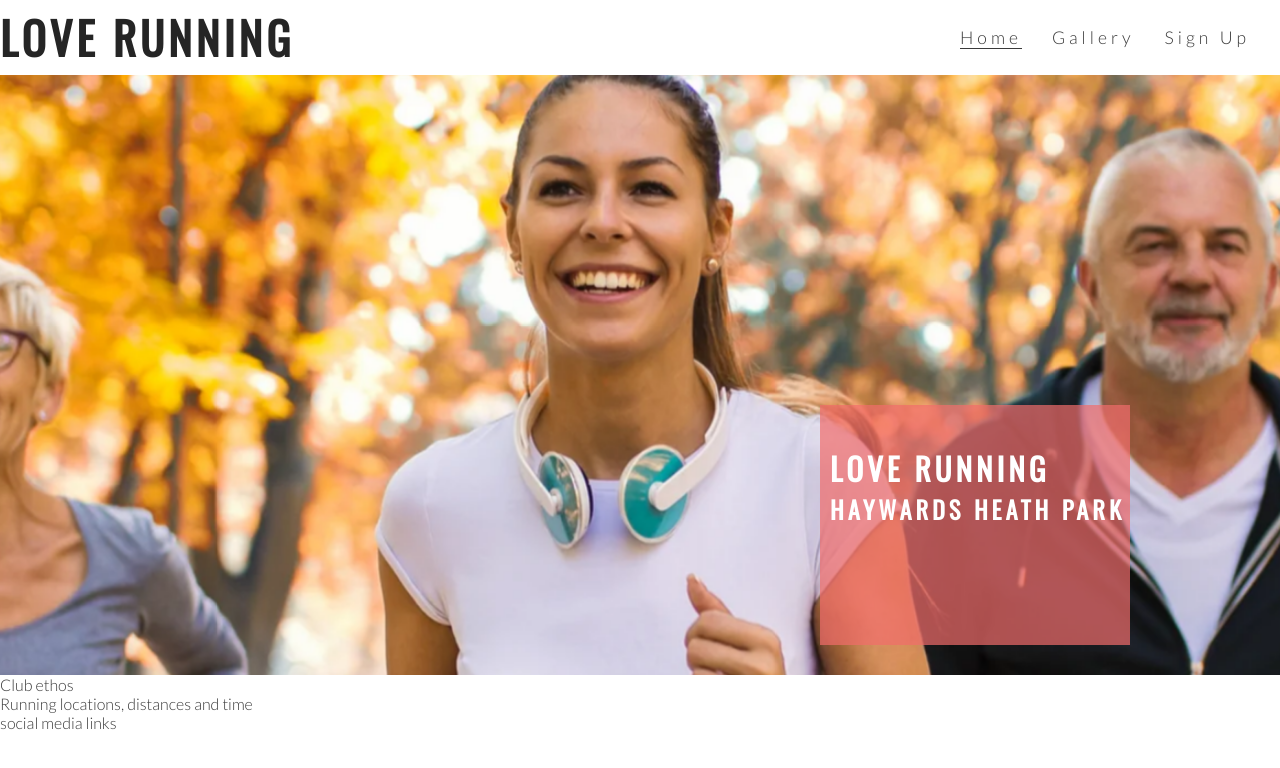
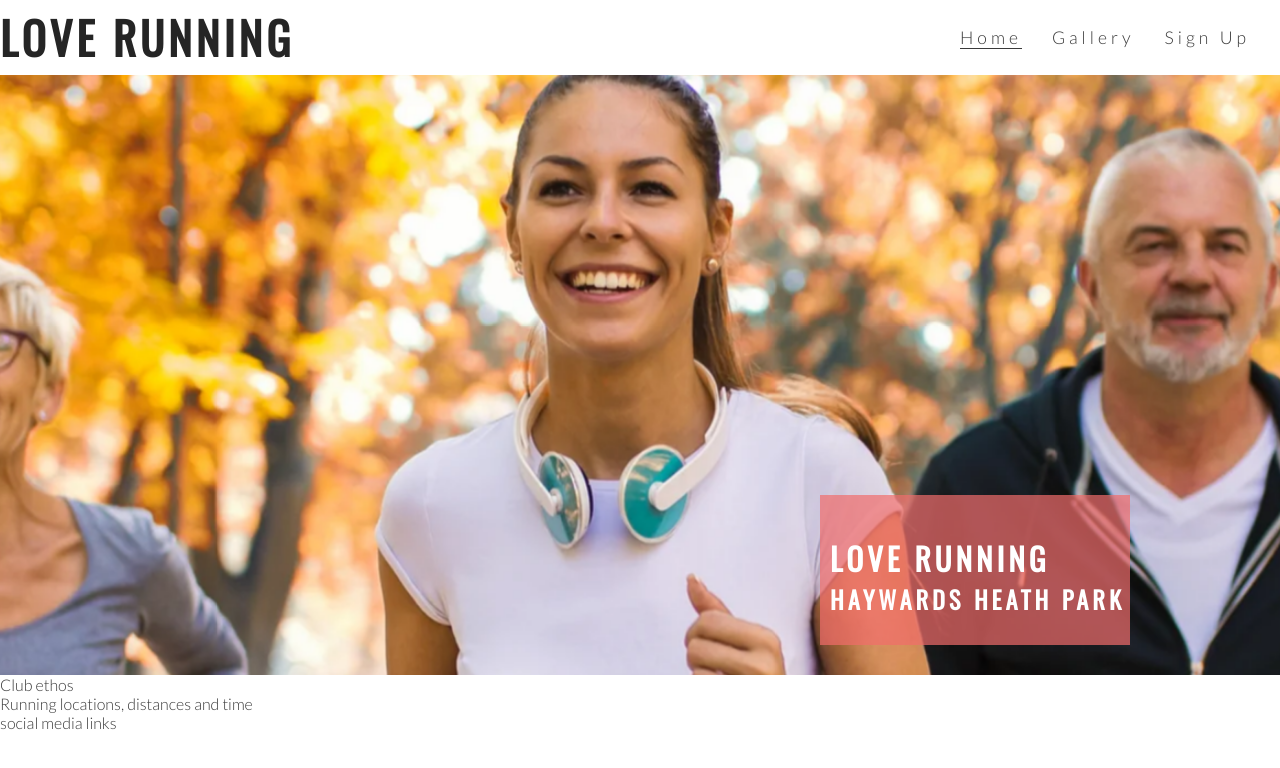
Before and after one commit to jflets/love-running, a plain HTML site: page index.html in a window 1280 px wide. Drawn offline with nearby package versions, Linux system fonts and the light colour scheme.

Commit message:
Change cover text height

```diff
--- a/assets/css/style.css
+++ b/assets/css/style.css
@@ -99,7 +99,7 @@ h1, h2 {
     letter-spacing: 4px;
 
     width: 300px;
-    height: 200px;
+    height: 110px;
 
     padding-top: 40px;
     padding-left: 10px;
```
